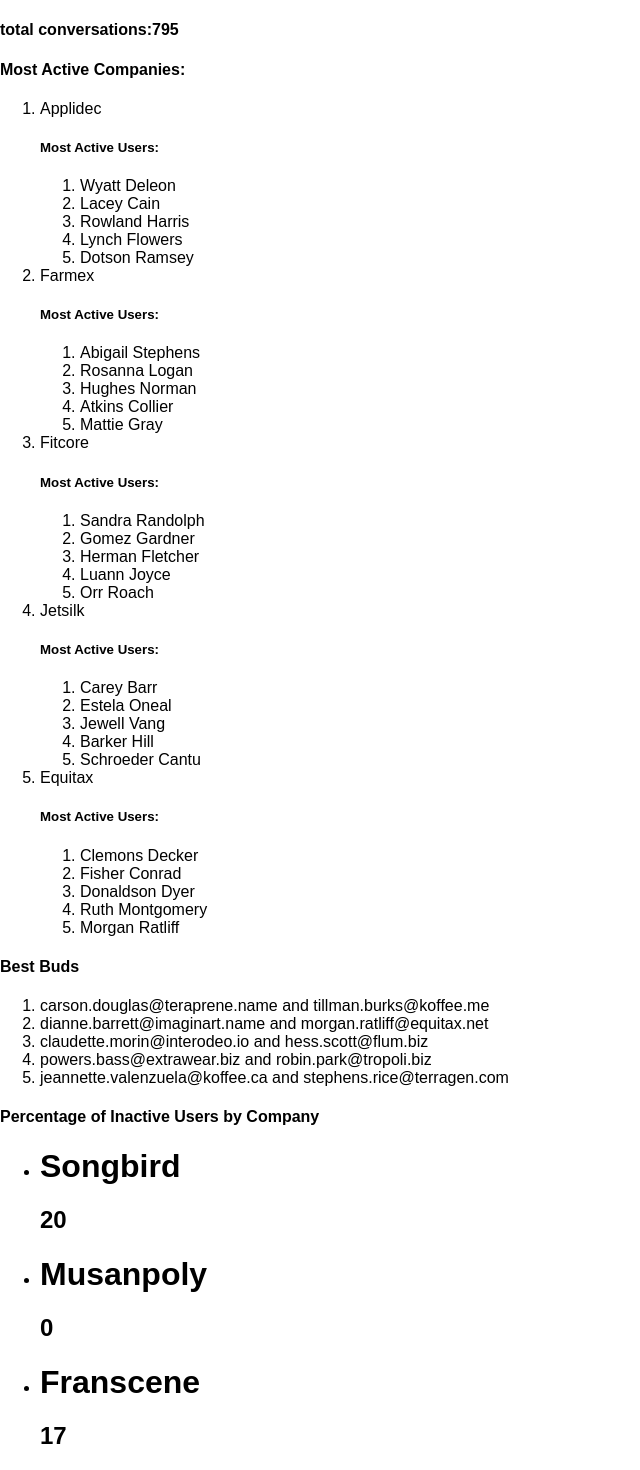
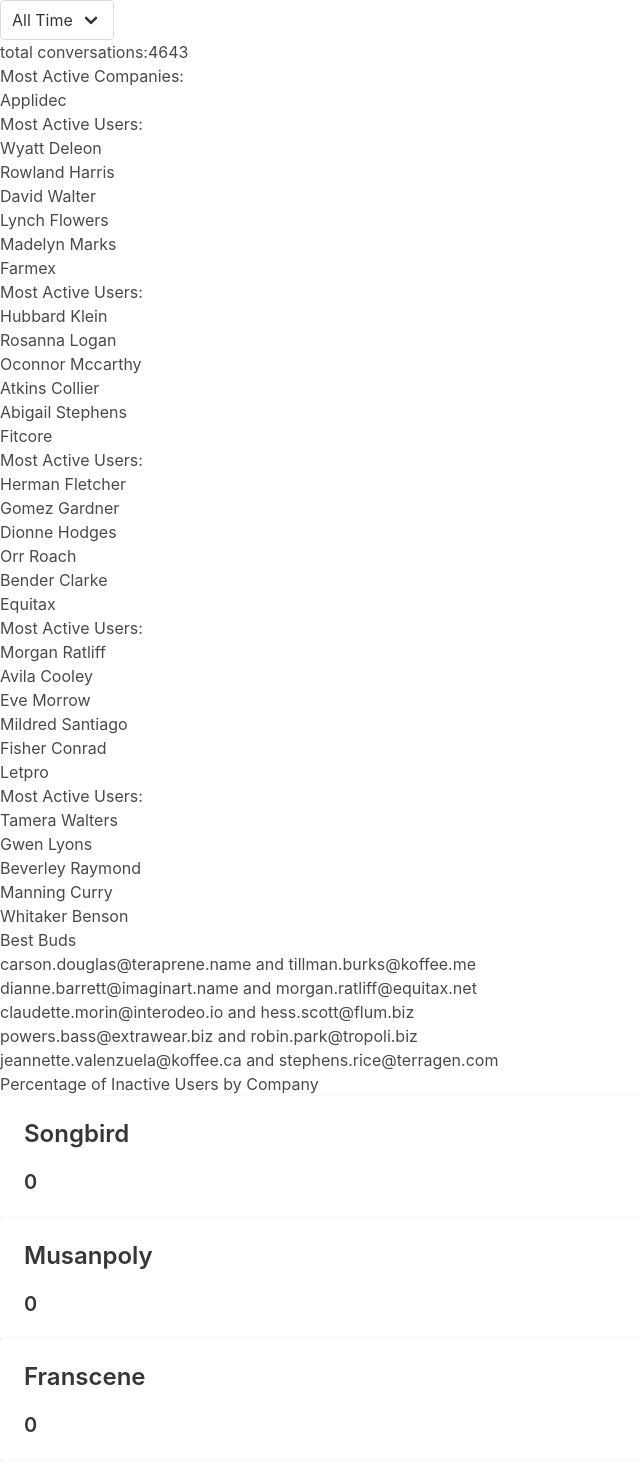
Before and after one commit to jerrywalters/conversation-data-massage, a React (Create React App) app: page / in a window 1280 px wide. Shown: the top 1470 px of the page, without its empty margins (0-640 px from the left). Built offline with nearby package versions, Linux system fonts and the light colour scheme.

Commit message:
add basic state to dashboard

```diff
--- a/src/components/Dashboard.js
+++ b/src/components/Dashboard.js
@@ -1,13 +1,30 @@
-import React from 'react';
+import React, { Component } from 'react';
 import moment from 'moment';
 import {companies, users, conversations} from '../ConversationTest.json';
-// import 'bulma/css/bulma.css';
+import 'bulma/css/bulma.css';
 
 import TopFive from './TopFive';
 import PercentInactiveUsers from './PercentInactiveUsers';
 import Buddies from './Buddies';
 
-const Dashboard = () => {
+// Make Dashboard a class so I can give it state
+class Dashboard extends Component {
+    constructor(props) {
+        super(props);
+        // set a very basic version of application state
+        // I'd normally use redux to manage state, but here I only want to track the number of months we are filtering by and hav no intention of scaling this
+        this.state = {monthsFilter: 24};
+
+        // Gotta bind 'this' for it to correctly reference the correct object in the callback
+        this.handleChange = this.handleChange.bind(this);
+      }
+
+      handleChange(event) {
+        this.setState({monthsFilter: event.target.value});
+      }
+
+    render() {
+        const numMonths = this.state.monthsFilter;
 
         function getCompaniesConversationsByMonth(companies, conversations, users, numMonths) {
             return companies
@@ -37,19 +54,34 @@
             }, 0)
         }
 
-    let totalConversations = getTotalConversationsByMonth(companies, conversations, users, 6);
+        let totalConversations = getTotalConversationsByMonth(companies, conversations, users, numMonths);
 
         return (
             <div>
+                <div className="select">
+                    <select value={numMonths} onChange={this.handleChange}>
+                        <option value={1}>1</option>
+                        <option value={2}>2</option>
+                        <option value={3}>3</option>
+                        <option value={4}>4</option>
+                        <option value={5}>5</option>
+                        <option value={6}>6</option>
+                        <option value={24}>All Time</option>
+                    </select>
+                </div>
                 <h4>total conversations:{totalConversations}</h4>
                 <h4>Most Active Companies:</h4>
-            <TopFive />
+                <TopFive
+                    numMonths={numMonths}
+                />
                 <h4>Best Buds</h4>
                 <Buddies />
                 <h4>Percentage of Inactive Users by Company</h4>
-            <PercentInactiveUsers />
+                <PercentInactiveUsers
+                    numMonths={numMonths}/>
             </div>
         )
     }
+}
 
 export default Dashboard;
--- a/src/components/PercentInactiveUsers.js
+++ b/src/components/PercentInactiveUsers.js
@@ -2,7 +2,7 @@
 import moment from 'moment';
 import {companies, users, conversations} from '../ConversationTest.json';
 
-const PercentInactiveUsers = () => {
+const PercentInactiveUsers = (props) => {
 
     // gets percentage as integer
     function getPercentageAsInteger(total, diff) {
@@ -33,7 +33,7 @@
         })
     }
 
-    let percentInactive = getInactiveUsersByMonth(companies, conversations, users, 6);
+    let percentInactive = getInactiveUsersByMonth(companies, conversations, users, props.numMonths);
     let percentInactiveList = percentInactive.map((company)=> {
         return (
             <li className="card">
--- a/src/components/TopFive.js
+++ b/src/components/TopFive.js
@@ -2,7 +2,7 @@
 import moment from 'moment';
 import {companies, users, conversations} from '../ConversationTest.json';
 
-const TopFive = () => {
+const TopFive = (props) => {
     function getCompaniesWithUsers(companies, conversations, users, numMonths) {
         return companies
         .map((company)=>{
@@ -44,7 +44,7 @@
         })
     }
 
-    let top5Companies = getTop5CompaniesByMonth(companies, conversations, users, 6);
+    let top5Companies = getTop5CompaniesByMonth(companies, conversations, users, props.numMonths);
     let top5List = top5Companies.map((company)=>{
         const name = company.name;
         const users = company.allUsers.map((user)=>{
```
Lines whose indentation alone changed are shown as unchanged.
